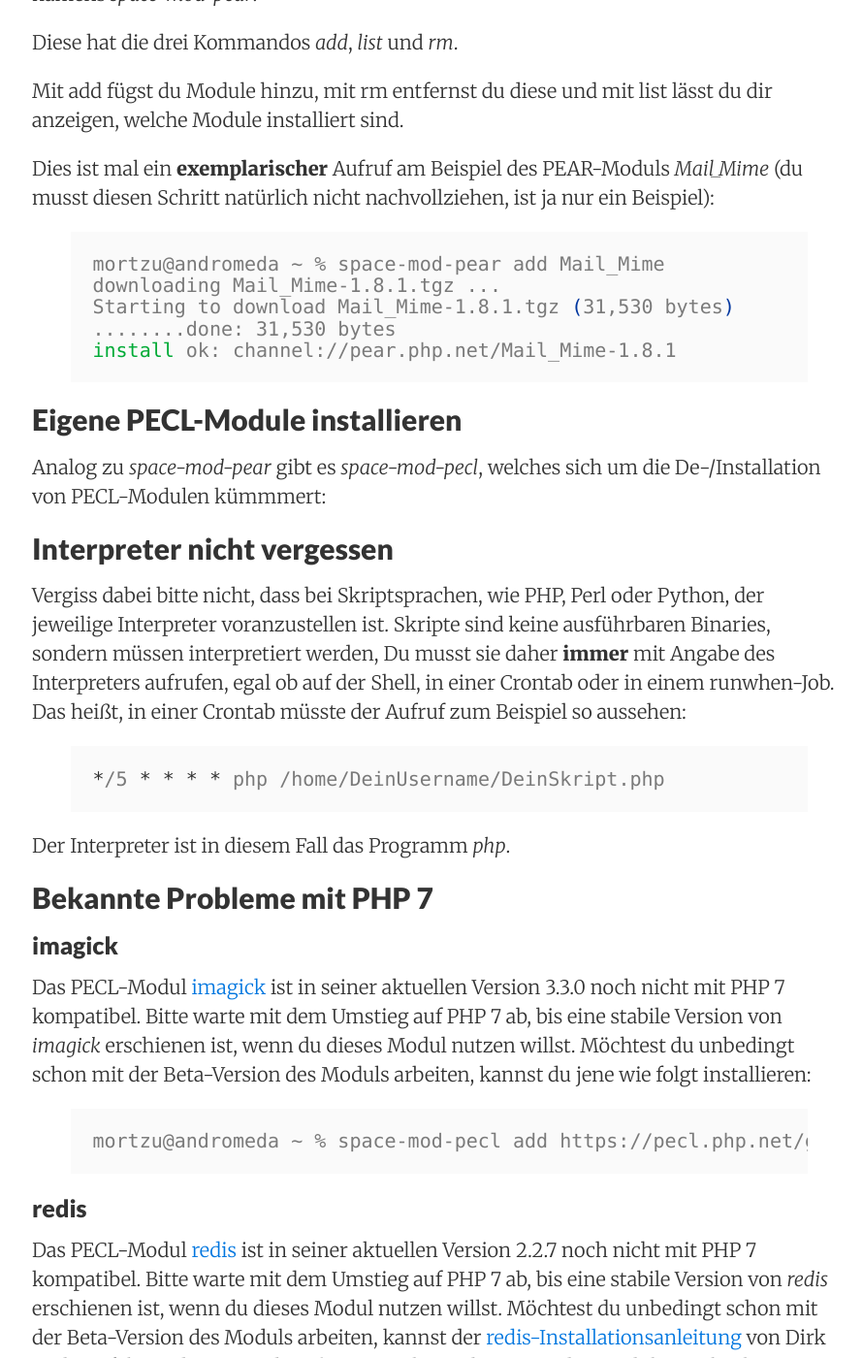
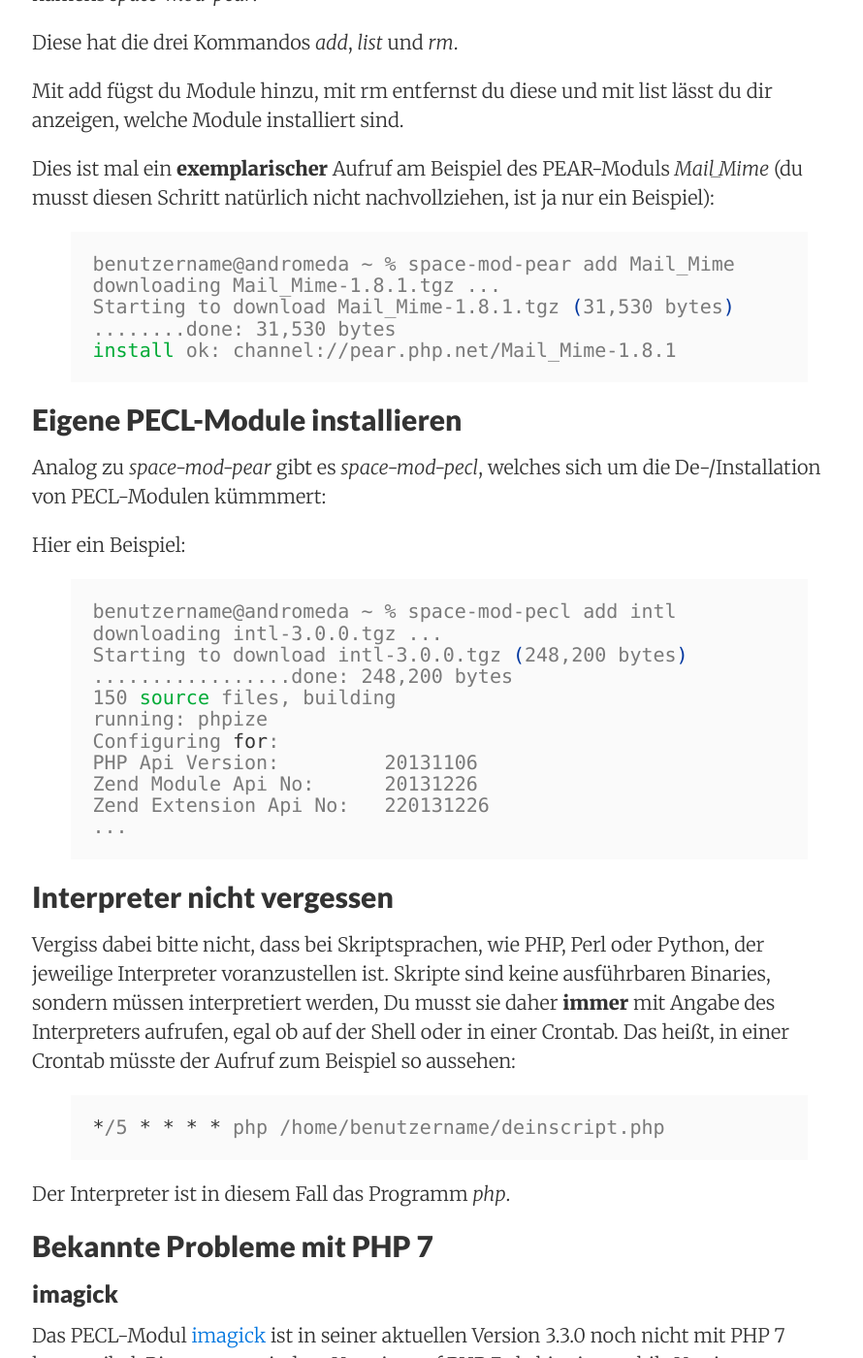
Before and after one commit to coderbyheart/hostedinspace.github.io, a Jekyll site: the page built from knowledge/PHP.md, in a window 1280 px wide and 1400 px high, scrolled down 3886 px. Shown: the whole window at 97% size, without its empty margins (187-1077 px from the left). Built offline with Jekyll 4.4.1, drawn with Linux system fonts in a browser that asks for light colours; nearby versions of some CDN libraries; some of the changed text lies outside the part shown.

Commit message:
Added more informations about PHP

```diff
--- a/knowledge/PHP.md
+++ b/knowledge/PHP.md
@@ -14,7 +14,7 @@ Die verschiedenen PHP-Interpreter liegen unter */opt*; mit _ls -ld /opt/php-*_ k
 nachschauen, welche konkreten Versionen verfügbar sind. So könnte das exemplarisch aussehen:
 
 {% highlight bash %}
-mortzu@andromeda ~ % ls -ld ls -ld /opt/php-*
+benutzername@andromeda ~ % ls -ld ls -ld /opt/php-*
 lrwxrwxrwx  1 root root    7 Feb 26 14:29 /opt/php-5 -> php-5.6
 lrwxrwxrwx  1 root root   10 Feb 12 13:25 /opt/php-5.5 -> php-5.5.32
 drwxr-xr-x 11 root root 4096 Feb 21 20:15 /opt/php-5.5.32
@@ -47,7 +47,7 @@ In deinem Homedir (/home/benutzername) gibt es im Ordner .config/etc eine Datei
 in der die Variable *PHPVERSION* gesetzt wird:
 
 {% highlight bash %}
-mortzu@andromeda ~ % cat ~/.config/etc/phpversion
+benutzername@andromeda ~ % cat ~/.config/etc/phpversion
 ## 2016-02-26
 PHPVERSION=7.0
 {% endhighlight %}
@@ -69,11 +69,11 @@ welches in deinem Homedir in dem Verzeichnis *fcgi-bin* liegt. Dieses Script bin
 So sieht das aus:
 
 {% highlight bash %}
-mortzu@andromeda ~ % cat ~/fcgi-bin/php-fcgi-starter
+benutzername@andromeda ~ % cat ~/fcgi-bin/php-fcgi-starter
 #! /usr/bin/env sh
 
-export USER=mortzu
-export HOME=/home/mortzu
+export USER=benutzername
+export HOME=/home/benutzername
 . /etc/profile.d/php_version.sh
 
 PHP_FCGI_CHILDREN=0
@@ -98,7 +98,7 @@ Die *php.ini* liegt dabei im Verzeichnis *lib* des von dir gewählten PHP-Interp
 Mittels *php --ini* kannst du dir den vollständigen Pfad anzeigen lassen. So sieht das aus:
 
 {% highlight bash %}
-mortzu@andromeda ~ % php --ini
+benutzername@andromeda ~ % php --ini
 phpConfiguration File (php.ini) Path: /opt/php-7.0.3/etc
 Loaded Configuration File:         /opt/php-7.0.3/etc/php.ini
 Scan for additional .ini files in: /opt/php-7.0.3/etc/conf.d
@@ -117,7 +117,7 @@ einer PHP-Seite die gewünschten Änderungen zum Tragen kommen.
 Das geht am einfachsten so:
 
 {% highlight bash %}
-mortzu@andromeda ~ % killall php-cgi
+benutzername@andromeda ~ % killall php-cgi
 {% endhighlight %}
 
 Eine Meldung *php-cgi: Kein Prozess abgebrochen* stellt kein Problem dar: Sie signalisiert einfach nur,
@@ -142,7 +142,7 @@ Dies ist mal ein __exemplarischer__ Aufruf am Beispiel des PEAR-Moduls *Mail_Mim
 (du musst diesen Schritt natürlich nicht nachvollziehen, ist ja nur ein Beispiel):
 
 {% highlight bash %}
-mortzu@andromeda ~ % space-mod-pear add Mail_Mime
+benutzername@andromeda ~ % space-mod-pear add Mail_Mime
 downloading Mail_Mime-1.8.1.tgz ...
 Starting to download Mail_Mime-1.8.1.tgz (31,530 bytes)
 ........done: 31,530 bytes
@@ -153,16 +153,32 @@ install ok: channel://pear.php.net/Mail_Mime-1.8.1
 
 Analog zu *space-mod-pear* gibt es *space-mod-pecl*, welches sich um die De-/Installation von PECL-Modulen kümmmert:
 
+Hier ein Beispiel:
+
+{% highlight bash %}
+benutzername@andromeda ~ % space-mod-pecl add intl
+downloading intl-3.0.0.tgz ...
+Starting to download intl-3.0.0.tgz (248,200 bytes)
+.................done: 248,200 bytes
+150 source files, building
+running: phpize
+Configuring for:
+PHP Api Version:         20131106
+Zend Module Api No:      20131226
+Zend Extension Api No:   220131226
+...
+{% endhighlight %}
+
 ## Interpreter nicht vergessen
 
 Vergiss dabei bitte nicht, dass bei Skriptsprachen, wie PHP, Perl oder Python,
 der jeweilige Interpreter voranzustellen ist. Skripte sind keine ausführbaren Binaries,
 sondern müssen interpretiert werden, Du musst sie daher __immer__ mit Angabe des Interpreters aufrufen,
-egal ob auf der Shell, in einer Crontab oder in einem runwhen-Job.
+egal ob auf der Shell oder in einer Crontab.
 Das heißt, in einer Crontab müsste der Aufruf zum Beispiel so aussehen:
 
 {% highlight bash %}
-*/5 * * * * php /home/DeinUsername/DeinSkript.php
+*/5 * * * * php /home/benutzername/deinscript.php
 {% endhighlight %}
 
 Der Interpreter ist in diesem Fall das Programm *php*.
@@ -178,7 +194,7 @@ wenn du dieses Modul nutzen willst. Möchtest du unbedingt schon mit der Beta-Ve
 kannst du jene wie folgt installieren:
 
 {% highlight bash %}
-mortzu@andromeda ~ % space-mod-pecl add https://pecl.php.net/get/imagick-3.4.0RC2.tgz
+benutzername@andromeda ~ % space-mod-pecl add https://pecl.php.net/get/imagick-3.4.0RC2.tgz
 {% endhighlight %}
 
 ### redis
```
